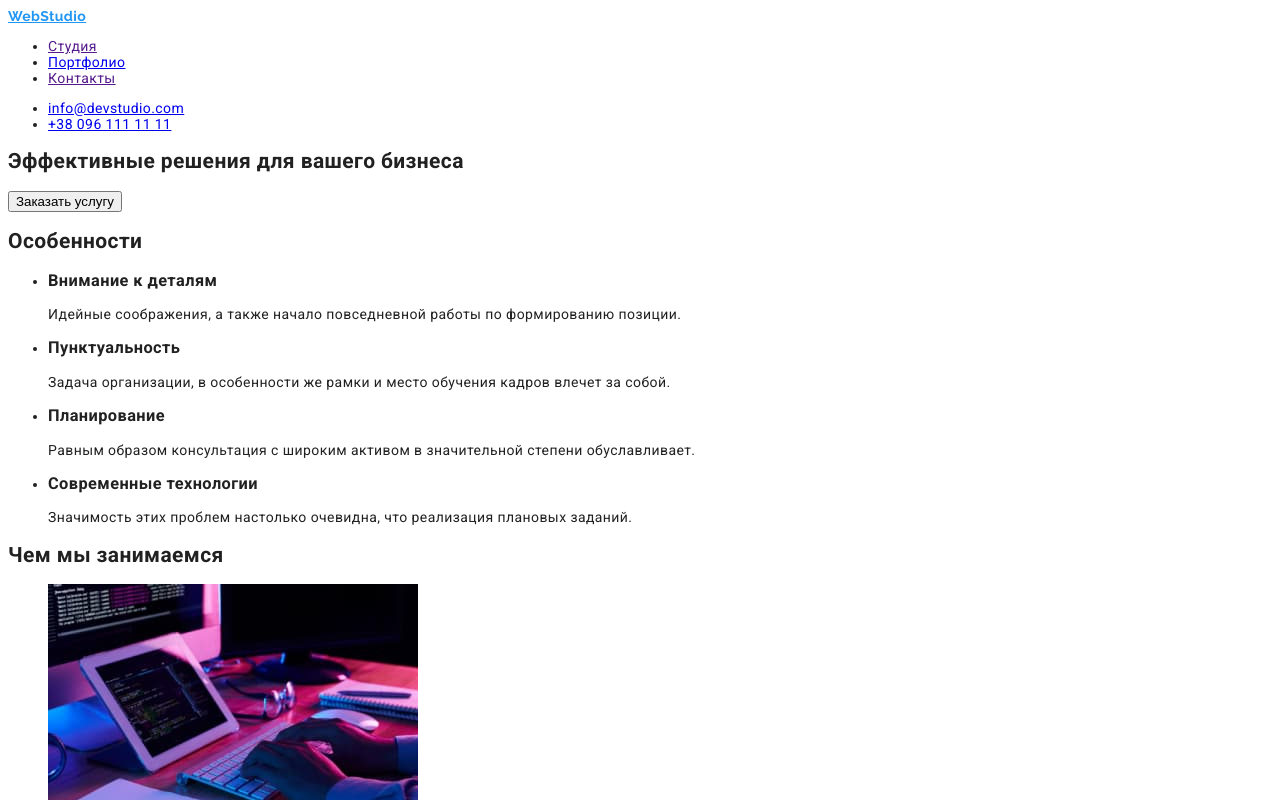
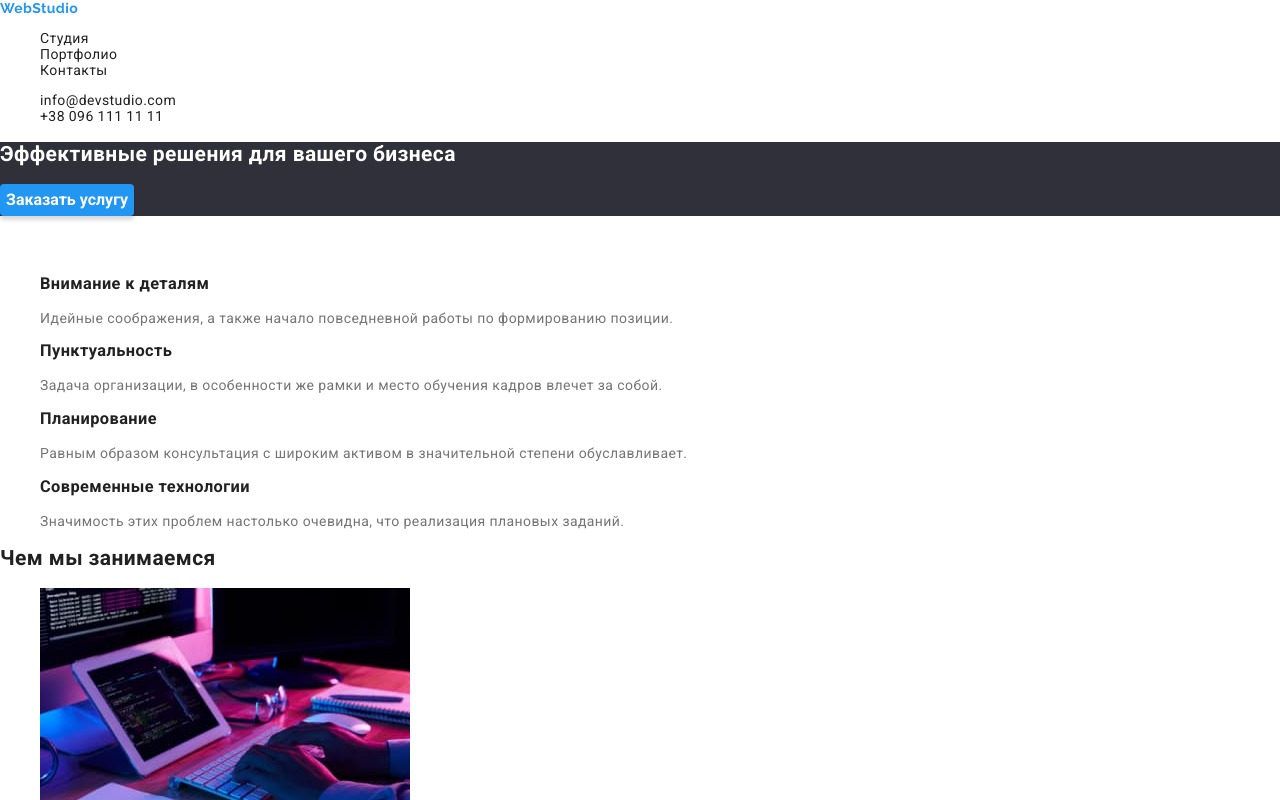
Before and after one commit to MaiiaHa/goit-markup-hw-02-demo4, a plain HTML site: page index.html in a window 1280 px wide. Shown: the top 800 px of the page. Drawn offline with nearby package versions, Linux system fonts and the light colour scheme.

Commit message:
Color/fonts correction

```diff
--- a/css/styles.css
+++ b/css/styles.css
@@ -1,30 +1,19 @@
-/* body {
-  background-color: tomato;
-} */
 /* цвет большого текста и кнопки, адреса, часть лого  #ffffff
 цвет е-мейл и телефона такой же 60% прозрачности,
 кнопки активные на стр. портфолио,
-
 цвет заголовков, имен сотрудников,
 кнопки заголовков не в активном соствоянии,
 кнопки не активные на портфолио,
 названий работ портфолио #212121
-
 цвет параграфов, должностей сотрудников,
 рубрика к кот.относят карточку работы(портфолио) #757575
-
 лого, кнопка в навигации на текущей странице,
 при навидени е-мейл и тел. #2196F3
- */
-
-/* цвет навигации  #ffffff
-
+цвет навигации  #ffffff
 цвет бекграунд 1 секция главной #2F303A
 (в 4 дадании - 40% и фото на фоне)
-
 фон 2-3 секция #E5E5E5
 фон 4 секция з сотр. #F5F4FA
-
 footer fon #2F303A
 фон карточек сотр.#FFFFFF
 */
@@ -37,13 +26,14 @@ footer fon #2F303A
   /* colors */
   --main-font-color: #212121;
   --secondary-color: #ffffff;
-  --color-section: #757575;
+  --secondary-font-color: #757575;
   --accent-color: #2196f3;
   --background-color: #2f303a;
   --section-color: #e5e5e5;
   --font-section-color: #f5f4fa;
+  --frame-color: #eeeeee;
 }
-
+/* Tag  */
 body {
   background-color: var(--secondary-color);
   color: var(--main-font-color);
@@ -53,21 +43,68 @@ body {
   font-style: normal;
   letter-spacing: 0.03em;
 }
+li {
+  list-style-type: none;
+}
+p {
+  color: var(--secondary-font-color);
+}
+.logo {
+  color: var(--accent-color);
+}
 
-.logo {
-  color: #2196f3;
+.site-logo {
   font-family: var(--logo-font-family);
 }
 /* Common styles */
 .link {
   text-decoration: none;
   color: inherit;
-}
-.button {
-  border: none;
-  background-color: transparent;
   cursor: pointer;
 }
 
+.link:hover,
+.link:focus {
+  color: var(--accent-color);
+}
+
+.button {
+  border: none;
+  color: var(--secondary-color);
+  /* current */
+  /* background-color: var(--font-section-color); */
+  background-color: var(--accent-color);
+  cursor: pointer;
+  /* товщина тексту */
+  font-weight: 700;
+  /* розмір тексту */
+  font-size: 16px;
+  line-height: 30px;
+  display: flex;
+  align-items: center;
+  text-align: center;
+  /* тінь під кнопкою і края заокруглені */
+  box-shadow: 0px 4px 4px rgba(0, 0, 0, 0.15);
+  border-radius: 4px;
+}
+/* .button:current {
+  background-color: var(--accent-color);
+} */
+.button:active {
+  background-color: var(--font-section-color);
+}
 .list {
 }
+
+/* Sections */
+.service-order {
+  color: var(--secondary-color);
+  background-color: var(--background-color);
+}
+
+.order {
+}
+.preferences {
+  /* hidden h2 */
+  visibility: hidden;
+}
--- a/index.html
+++ b/index.html
@@ -5,11 +5,14 @@
   <meta charset="UTF-8" />
   <meta http-equiv="X-UA-Compatible" content="IE=edge" />
   <meta name="viewport" content="width=device-width, initial-scale=1.0" />
-  <link rel="stylesheet" href="./css/styles.css" />
+  <link rel="stylesheet" href="https://cdnjs.cloudflare.com/ajax/libs/modern-normalize/1.1.0/modern-normalize.min.css"
+    integrity="sha512-wpPYUAdjBVSE4KJnH1VR1HeZfpl1ub8YT/NKx4PuQ5NmX2tKuGu6U/JRp5y+Y8XG2tV+wKQpNHVUX03MfMFn9Q=="
+    crossorigin="anonymous" referrerpolicy="no-referrer" />
   <link rel="preconnect" href="https://fonts.googleapis.com" />
   <link rel="preconnect" href="https://fonts.gstatic.com" crossorigin />
   <link href="https://fonts.googleapis.com/css2?family=Raleway:wght@700&family=Roboto:wght@400;500;700;900&display=swap"
     rel="stylesheet" />
+  <link rel="stylesheet" href="./css/styles.css" />
   <title>WebStudio</title>
 </head>
 
@@ -17,20 +20,20 @@
   <!-- Site navigation -->
   <header>
     <nav>
-      <a href="./index.html" lang="en" class="logo"><span class="logo">Web</span>Studio</a>
+      <a href="./index.html" lang="en" class="link site-logo"><span class="logo">Web</span>Studio</a>
       <ul>
-        <li><a href="">Студия</a></li>
-        <li><a href="./portpolio.html">Портфолио</a></li>
-        <li><a href="">Контакты</a></li>
+        <li><a href="" class="link">Студия</a></li>
+        <li><a href="./portpolio.html" class="link">Портфолио</a></li>
+        <li><a href="" class="link">Контакты</a></li>
       </ul>
     </nav>
     <!-- Contacts on the top of site-->
     <ul>
       <li>
-        <a href="mailto:info@devstudio.com">info@devstudio.com</a>
+        <a href="mailto:info@devstudio.com" class="link">info@devstudio.com</a>
       </li>
       <li>
-        <a href="tel:+380961111111">+38 096 111 11 11</a>
+        <a href="tel:+380961111111" class="link">+38 096 111 11 11</a>
       </li>
     </ul>
   </header>
@@ -38,11 +41,11 @@
     <!-- Service order -->
     <section class="service-order">
       <h1>Эффективные решения для вашего бизнеса</h1>
-      <button class="order" type="button">Заказать услугу</button>
+      <button class="button order" type="button">Заказать услугу</button>
     </section>
     <!-- Studio preferences -->
     <section class="studio-preferences">
-      <h2>Особенности</h2>
+      <h2 class="preferences">Особенности</h2>
       <ul>
         <li>
           <h3>Внимание к деталям</h3>
@@ -122,18 +125,18 @@
   </main>
   <footer>
     <!-- Contacts -->
-    <a href="./index.html" lang="en" class="logo"><span class="logo">Web</span>Studio</a>
+    <a href="./index.html" lang="en" class="link site-logo"><span class="logo">Web</span>Studio</a>
     <address>
       <ul>
         <li>
-          <a href="https://goo.gl/maps/5TadBvDqgAFv6pwn7">г. Киев, пр-т Леси Украинки, 26
+          <a href="https://goo.gl/maps/5TadBvDqgAFv6pwn7" class="link">г. Киев, пр-т Леси Украинки, 26
           </a>
         </li>
         <li>
-          <a href="mailto:info@example.com">info@example.com</a>
+          <a href="mailto:info@example.com" class="link">info@example.com</a>
         </li>
         <li>
-          <a href="tel:+380991111111">+38 099 111 11 11</a>
+          <a href="tel:+380991111111" class="link">+38 099 111 11 11</a>
         </li>
       </ul>
     </address>
```
Also changed, not shown: portpolio.html (+26 -14 lines).
